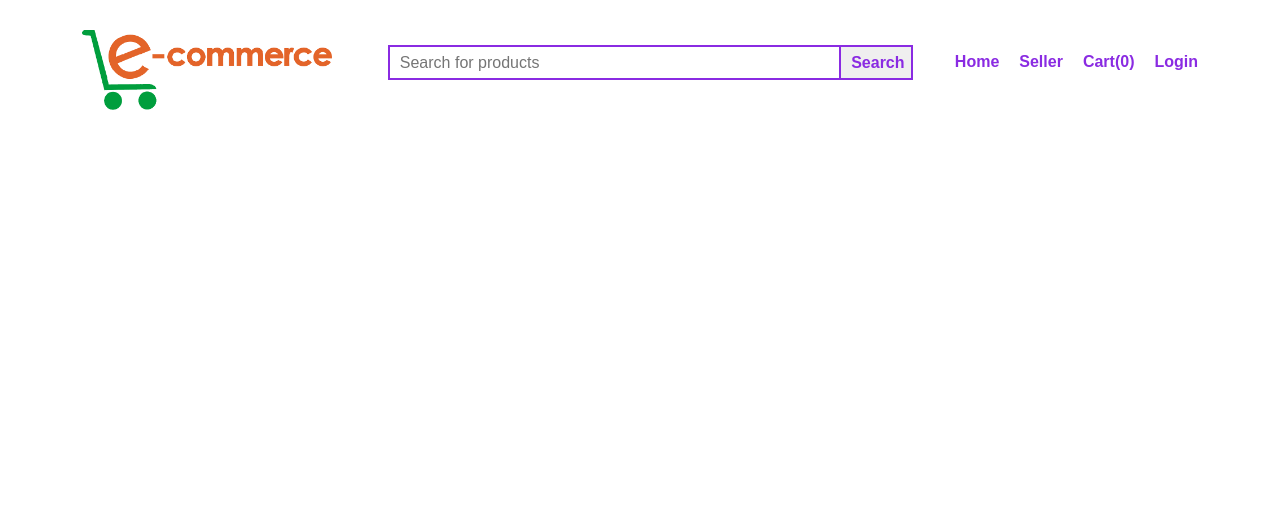
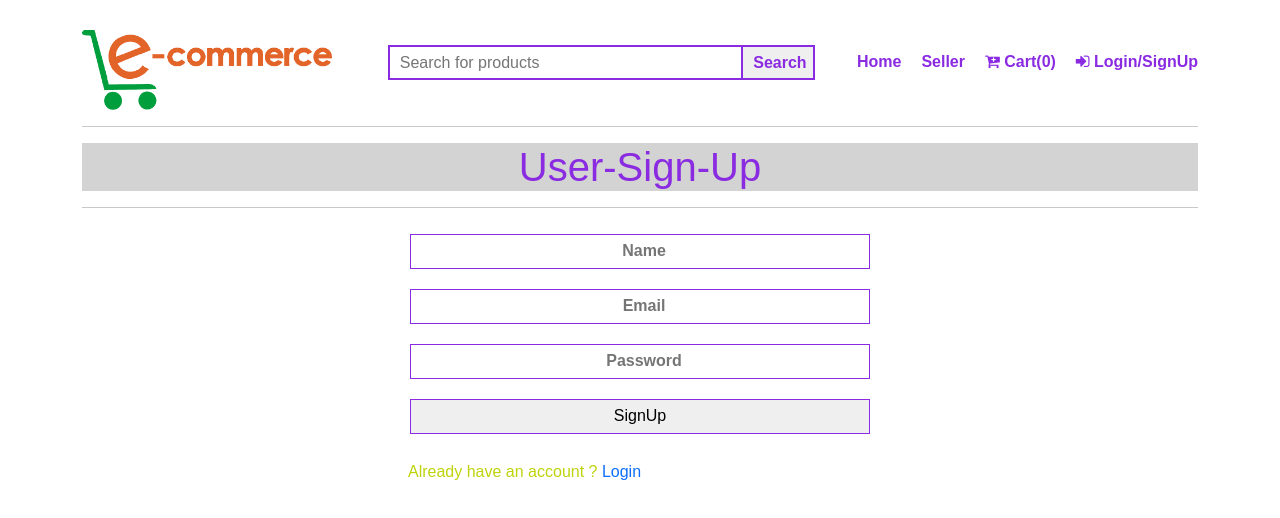
Before and after one commit to nadeem-n123/Ecommerce, an Angular app: page /user-auth in a window 1280 px wide. Before the commit this address led to /. Shown: the top 518 px of the page. Built offline with nearby package versions, Linux system fonts and the light colour scheme.

Commit message:
create a user-auth component

```diff
--- a/src/app/Services/seller.service.ts
+++ b/src/app/Services/seller.service.ts
@@ -25,6 +25,7 @@ export class SellerService {
           this._router.navigate(['/seller-home']);
         });
     }
+
     reloadSeller(){
       if(localStorage.getItem('seller')){
         this.IsSellerLoggedIn.next(true);
--- /dev/null
+++ b/src/app/Services/user.service.ts
@@ -0,0 +1,26 @@
+import { HttpClient } from '@angular/common/http';
+import { Injectable } from '@angular/core';
+import { Router } from '@angular/router';
+
+@Injectable({
+  providedIn: 'root'
+})
+export class UserService {
+
+  url = 'http://localhost:3000/users';
+
+  constructor(
+    private http:HttpClient,
+    private _router:Router
+    ) { }
+
+  userSignUp(data:any){
+    this.http.post(`${this.url}`,data,{observe:'response'})
+    .subscribe((res:any)=>{
+      if(res){
+        localStorage.setItem('user',JSON.stringify(res.body));
+        this._router.navigate(['/']);
+      }
+    })
+  }
+}
--- a/src/app/app-routing.module.ts
+++ b/src/app/app-routing.module.ts
@@ -8,6 +8,7 @@ import { AddSellerProductComponent } from './add-seller-product/add-seller-produ
 import { UpdateproComponent } from './updatepro/updatepro.component';
 import { SearchComponent } from './search/search.component';
 import { ProductDetailComponent } from './product-detail/product-detail.component';
+import { UserAuthComponent } from './user-auth/user-auth.component';
 
 const routes: Routes = [
   {path:'', component:HomeComponent},
@@ -17,6 +18,7 @@ const routes: Routes = [
   {path:'update/:id', canActivate:[AuthGuard], component:UpdateproComponent},
   {path:'search/:query', component:SearchComponent},
   {path:'product-detail/:productId', component:ProductDetailComponent},
+  {path:'user-auth', component:UserAuthComponent}
 ];
 
 @NgModule({
--- a/src/app/app.module.ts
+++ b/src/app/app.module.ts
@@ -16,6 +16,7 @@ import { NgbModule } from '@ng-bootstrap/ng-bootstrap';
 import { SearchComponent } from './search/search.component';
 import { ProductDetailComponent } from './product-detail/product-detail.component';
 import { FooterComponent } from './footer/footer.component';
+import { UserAuthComponent } from './user-auth/user-auth.component';
 
 @NgModule({
   declarations: [
@@ -28,7 +29,8 @@ import { FooterComponent } from './footer/footer.component';
     UpdateproComponent,
     SearchComponent,
     ProductDetailComponent,
-    FooterComponent
+    FooterComponent,
+    UserAuthComponent
   ],
   imports: [
     BrowserModule,
--- a/src/app/header/header.component.html
+++ b/src/app/header/header.component.html
@@ -15,14 +15,14 @@
         <ul *ngSwitchCase="'default'">
             <li><a routerLink="/">Home</a></li>
             <li><a routerLink="seller-auth">Seller</a></li>
-            <li><a href="#">Cart(0)</a></li>
-            <li><a href="#">Login</a></li>
+            <li><a href="#"><i class="fa fa-cart-plus"></i> Cart(0)</a></li>
+            <li><a routerLink="user-auth"><i class="fa fa-sign-in"></i> Login/SignUp</a></li>
         </ul>
         <ul *ngSwitchCase="'seller'">
             <li><a routerLink="add-seller">Add Product</a></li>
             <li><a routerLink="seller-home">Product List</a></li>
-            <li><a class="px-1" style="color: darkcyan; border: 2px solid darkcyan;" type="button" (click)="logout()">Logout</a></li>
-            <li><a class="px-1 py-1" style="color: darkred; border: 2px solid darkred;">{{sellerName}}</a></li>
+            <li><a class="px-1" style="color: darkcyan; border: 2px solid darkcyan;" type="button" (click)="logout()"><i class="fa fa-sign-out"></i> Logout</a></li>
+            <li><a class="px-1 py-2" style="color: darkred; border: 2px solid darkred;"><i class="fa fa-user"></i> {{sellerName}}</a></li>
         </ul>
     </div>
 </nav>
--- a/src/app/updatepro/updatepro.component.html
+++ b/src/app/updatepro/updatepro.component.html
@@ -2,7 +2,7 @@
     <hr><h1 class="text-center" style="color: blueviolet; background-color: lightgray;">Update Seller Product's</h1><hr>
     <p class="message_p">{{updateProductmsg}}</p>
     <form [formGroup] = "updateProduct" (ngSubmit)="onUpdate(updateProduct.value)" class="common-form">
-        <input class="form-input" type="text" placeholder="products Name" formControlName="pname" maxlength="15">
+        <input class="form-input" type="text" placeholder="products Name" formControlName="pname" maxlength="25">
         <span class="form-text text-danger px-2" *ngIf="submitted && updateProduct.controls.pname.errors">
             <span *ngIf="submitted && updateProduct.controls.pname.errors['required']">
                 Product name is required.
--- a/src/app/updatepro/updatepro.component.ts
+++ b/src/app/updatepro/updatepro.component.ts
@@ -21,7 +21,7 @@ export class UpdateproComponent implements OnInit{
     ){}
 
   updateProduct = new FormGroup({
-    pname : new FormControl('',[Validators.required,Validators.minLength(3),Validators.maxLength(20),Validators.pattern('[ a-zA-Z0-9]*')]),
+    pname : new FormControl('',[Validators.required,Validators.minLength(3),Validators.maxLength(25),Validators.pattern('[ a-zA-Z0-9]*')]),
     price : new FormControl('',[Validators.required,Validators.pattern('^(?:(?:\.))[0-9,]*$')]),
     color : new FormControl('',Validators.required),
     category : new FormControl('',[Validators.required,Validators.minLength(3),Validators.maxLength(20)]),
--- /dev/null
+++ b/src/app/user-auth/user-auth.component.css
@@ -0,0 +1,16 @@
+.sign-up{
+    text-align: center;
+    /* margin-bottom: 30px;
+    margin-top: 70px; */
+    color: blueviolet;
+    background-color: lightgray;
+}
+
+.SignUp-toggle{
+    text-decoration: none;
+    font-size: 16px;
+}
+.Login-toggle{
+    text-decoration: none;
+    font-size: 16px;
+}
--- /dev/null
+++ b/src/app/user-auth/user-auth.component.html
@@ -0,0 +1,77 @@
+<div class="seller-auth">
+    <div *ngIf="!showLogin">
+        <hr><h1 class="sign-up">User-Sign-Up</h1><hr>
+        <form [formGroup]="SignUp" (ngSubmit)="signUpUser(SignUp.value)" class="common-form">
+            <input class="form-input" type="text" placeholder="Name" formControlName="name" maxlength="15">
+                <span class="form-text text-danger px-2" *ngIf="submitted && SignUp.controls.name.errors">
+                    <span *ngIf="submitted && SignUp.controls.name.errors['required']">
+                        Name is required.
+                    </span>
+                    <span *ngIf="submitted && SignUp.controls.name.errors['minlength']">
+                        Minimum length to be atleast 3 character.
+                    </span>
+                    <span *ngIf="submitted && SignUp.controls.name.errors['maxlength']">
+                        Maximum length allowed to be 15 character's only.
+                    </span>
+                    <span *ngIf="submitted && SignUp.controls.name.errors['pattern']">
+                        ! Please enter a valid name.
+                    </span>
+                </span>
+            <input class="form-input" type="email" placeholder="Email" formControlName="email">
+                <span class="form-text text-danger px-2" *ngIf="submitted && SignUp.controls.email.errors">
+                    <span *ngIf="submitted && SignUp.controls.email.errors['required']">
+                        Email is Required.
+                    </span>
+                    <span *ngIf="submitted && SignUp.controls.email.errors['pattern']">
+                        ! Please enter a valid email.
+                    </span>
+                </span>
+            <input class="form-input" type="password" placeholder="Password" formControlName="password" maxlength="8">
+                <span class="form-text text-danger px-2" *ngIf="submitted && SignUp.controls.password.errors">
+                    <span *ngIf="submitted && SignUp.controls.password.errors['required']">
+                        Password is required.
+                    </span>
+                    <span *ngIf="submitted && SignUp.controls.password.errors['minlength']">
+                        Password atleast 6 character.
+                    </span>
+                    <span *ngIf="submitted && SignUp.controls.password.errors['maxlength']">
+                        Maximum length allowed only 8 character. ! Password should contain 0-9,a-zA-Z character and $ special character.
+                    </span>
+                </span>
+            <button class="form-button">SignUp</button>
+            <a type="button" class="SignUp-toggle mt-3 px-2" (click)="openLogin()"> <span style="color: #bfd30b;">Already have an account ?</span> Login</a>
+        </form>
+    </div>
+
+    <!-- Login Seller Page Start -->
+    <div *ngIf="showLogin">
+        <hr><h1 class="sign-up">User Login</h1><hr>
+        <p class="text-danger text-center">{{authError}}</p>
+        <form [formGroup]="Login" (ngSubmit)="loginUser(Login.value)" class="common-form">
+            <input class="form-input" type="email" placeholder="Email" formControlName="email">
+                <span class="form-text text-danger px-2" *ngIf="submitted && SignUp.controls.email.errors">
+                    <span *ngIf="submitted && SignUp.controls.email.errors['required']">
+                        Email is Required.
+                    </span>
+                    <span *ngIf="submitted && SignUp.controls.email.errors['pattern']">
+                        ! Please enter a valid email.
+                    </span>
+                </span>
+            <input class="form-input" type="password" placeholder="Password" formControlName="password" maxlength="8">
+                <span class="form-text text-danger px-2" *ngIf="submitted && SignUp.controls.password.errors">
+                    <span *ngIf="submitted && SignUp.controls.password.errors['required']">
+                        Password is required.
+                    </span>
+                    <span *ngIf="submitted && SignUp.controls.password.errors['minlength']">
+                        Password atleast 6 character.
+                    </span>
+                    <span *ngIf="submitted && SignUp.controls.password.errors['maxlength']">
+                        Maximum length allowed only 8 character. ! Password should contain 0-9,a-zA-Z character and $ special character.
+                    </span>
+                </span>
+            <button class="form-button">Login</button>
+            <a type="button" class="Login-toggle mt-3 px-2" (click)="openSignUp()"><span style="color: #bfd30b;"> Don't have an account ?</span> SignUp</a>
+        </form>
+    </div>
+    <!-- Login Seller page End -->
+</div>
--- /dev/null
+++ b/src/app/user-auth/user-auth.component.ts
@@ -0,0 +1,68 @@
+import { Component } from '@angular/core';
+import { FormGroup, FormControl, Validators } from '@angular/forms';
+import { Router } from '@angular/router';
+import { SellerService } from '../Services/seller.service';
+import { UserService } from '../Services/user.service';
+
+@Component({
+  selector: 'app-user-auth',
+  templateUrl: './user-auth.component.html',
+  styleUrls: ['./user-auth.component.css']
+})
+export class UserAuthComponent {
+
+  submitted: boolean = false;
+  showLogin: boolean = false;
+  authError: string='';
+
+  constructor(
+    private _api:UserService,
+    private seller:SellerService,
+    private _router:Router
+  ){}
+
+  ngOnInit(): void {
+    // this.seller.reloadSeller()
+  }
+
+  SignUp = new FormGroup({
+    name: new FormControl('',[Validators.required,Validators.minLength(3),Validators.maxLength(15),Validators.pattern('[a-zA-Z]*')]),
+    email: new FormControl('',[Validators.required,Validators.pattern('^[a-z0-9._%+-]+@[a-z0-9.-]+\\.[a-z]{2,4}$')]),
+    password: new FormControl('',[Validators.required,Validators.minLength(6),Validators.maxLength(8)])
+  })
+
+  signUpUser(data:any){
+    this.submitted = true;
+
+    if(this.SignUp.invalid){
+      return
+    }else{
+    this._api.userSignUp(data)
+      this.SignUp.reset();
+      this.submitted = false;
+    }
+  }
+
+  Login = new FormGroup({
+    email: new FormControl('',[Validators.required,Validators.pattern('^[a-z0-9._%+-]+@[a-z0-9.-]+\\.[a-z]{2,4}$')]),
+    password: new FormControl('',[Validators.required,Validators.minLength(6),Validators.maxLength(8)])
+  })
+
+  loginUser(data:any){
+    // this.authError='';
+    // this.seller.sellerLogin(data);
+    // this.seller.IsloginFailed.subscribe((isError:any)=>{
+    //   if(isError){
+    //     this.authError='! Incorrect Email and password.'
+    //   }
+    // })
+  }
+
+  openLogin(){
+    this.showLogin = true;
+  }
+
+  openSignUp(){
+    this.showLogin = false;
+  }
+}
```
Also changed, not shown: db.json (+7 -8 lines).
